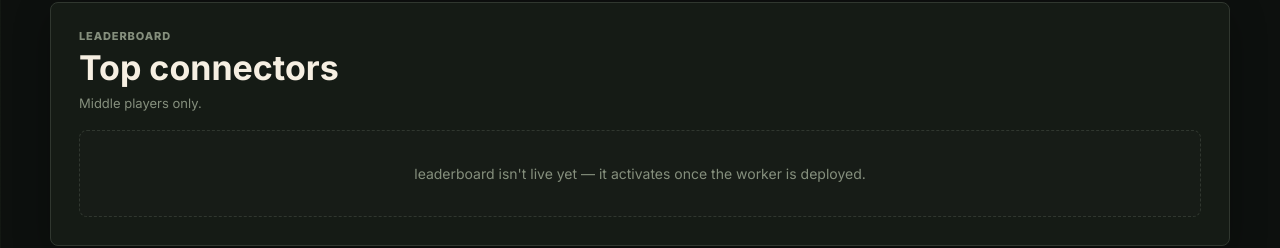
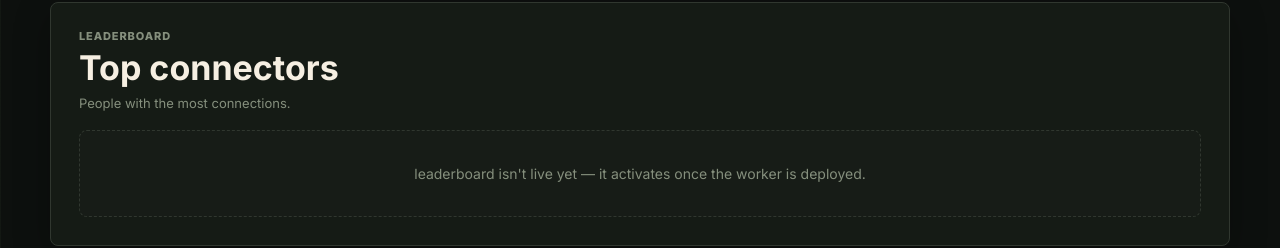
Before and after one commit to tetizz/Connections, a plain HTML site: page site/index.html in a window 1280 px wide. Shown: the part 1574-1822 px from the top of the page. Drawn offline with Linux system fonts and the light colour scheme; no server answers.

Commit message:
Update leaderboard subtext

```diff
--- a/site/index.html
+++ b/site/index.html
@@ -149,7 +149,7 @@
           <div>
             <p class="eyebrow">Leaderboard</p>
             <h2 id="lb-heading">Top connectors</h2>
-            <p class="lb-sub">Middle players only.</p>
+            <p class="lb-sub">People with the most connections.</p>
           </div>
         </div>
         <div id="leaderboard-list"></div>
```
